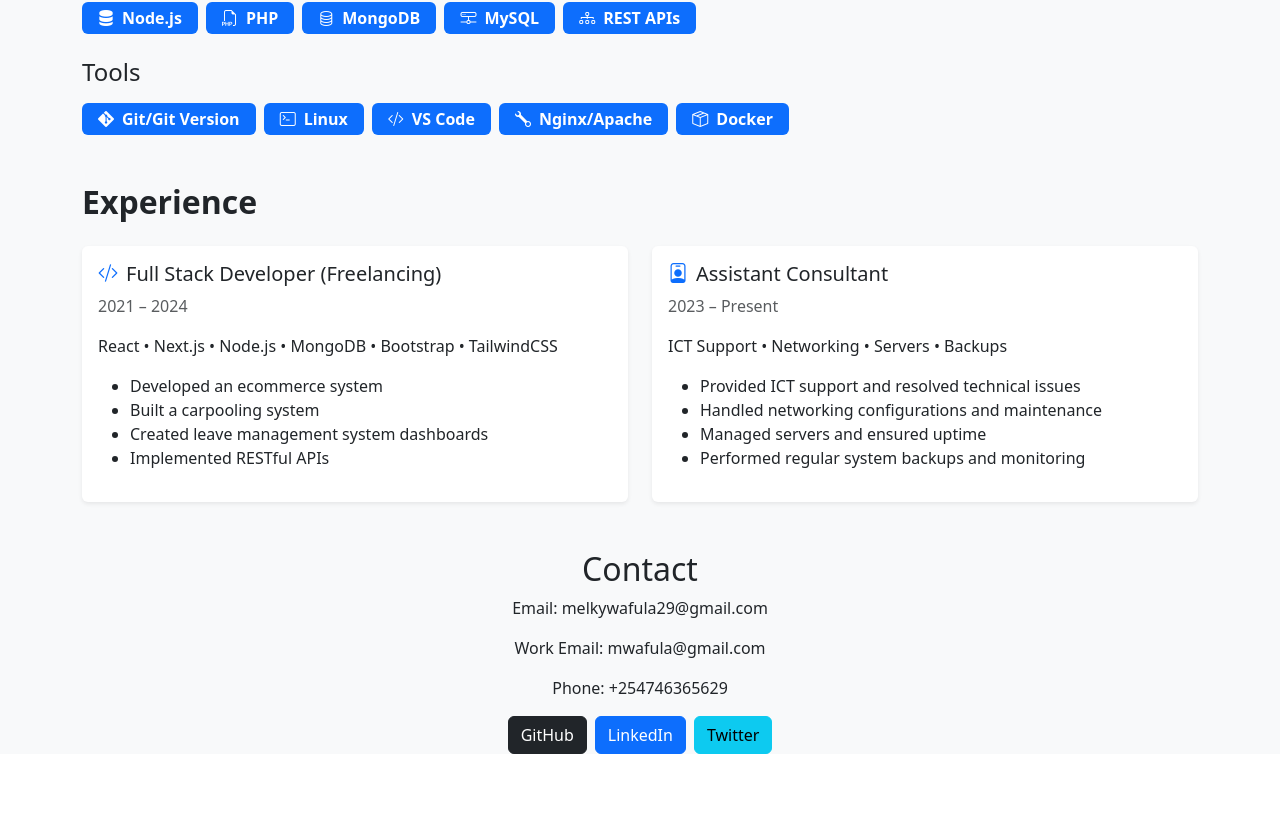
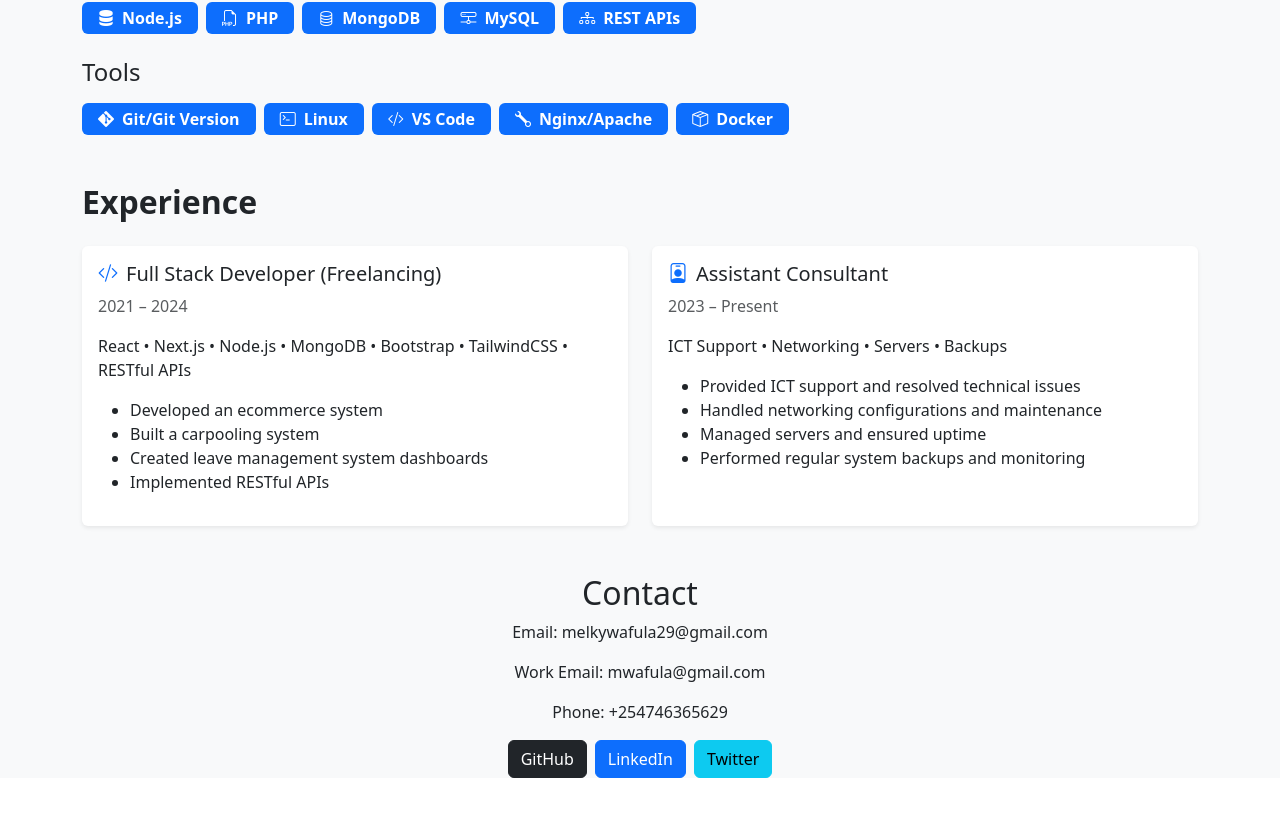
Before and after one commit to Melkzedk/my-resume, a React (Create React App) app: page / in a window 1280 px wide. Shown: the part 672-1488 px from the top of the page. Built offline with nearby package versions, Linux system fonts and the light colour scheme.

Commit message:
small changes

```diff
--- a/src/components/Experience.js
+++ b/src/components/Experience.js
@@ -35,7 +35,7 @@ export default function Experience() {
               </h5>
               <p className="text-muted">2021 – 2024</p>
               <p className="card-text">
-                React • Next.js • Node.js • MongoDB • Bootstrap • TailwindCSS
+                React • Next.js • Node.js • MongoDB • Bootstrap • TailwindCSS • RESTful APIs
               </p>
               <ul>
                 <li>Developed an ecommerce system</li>
```
